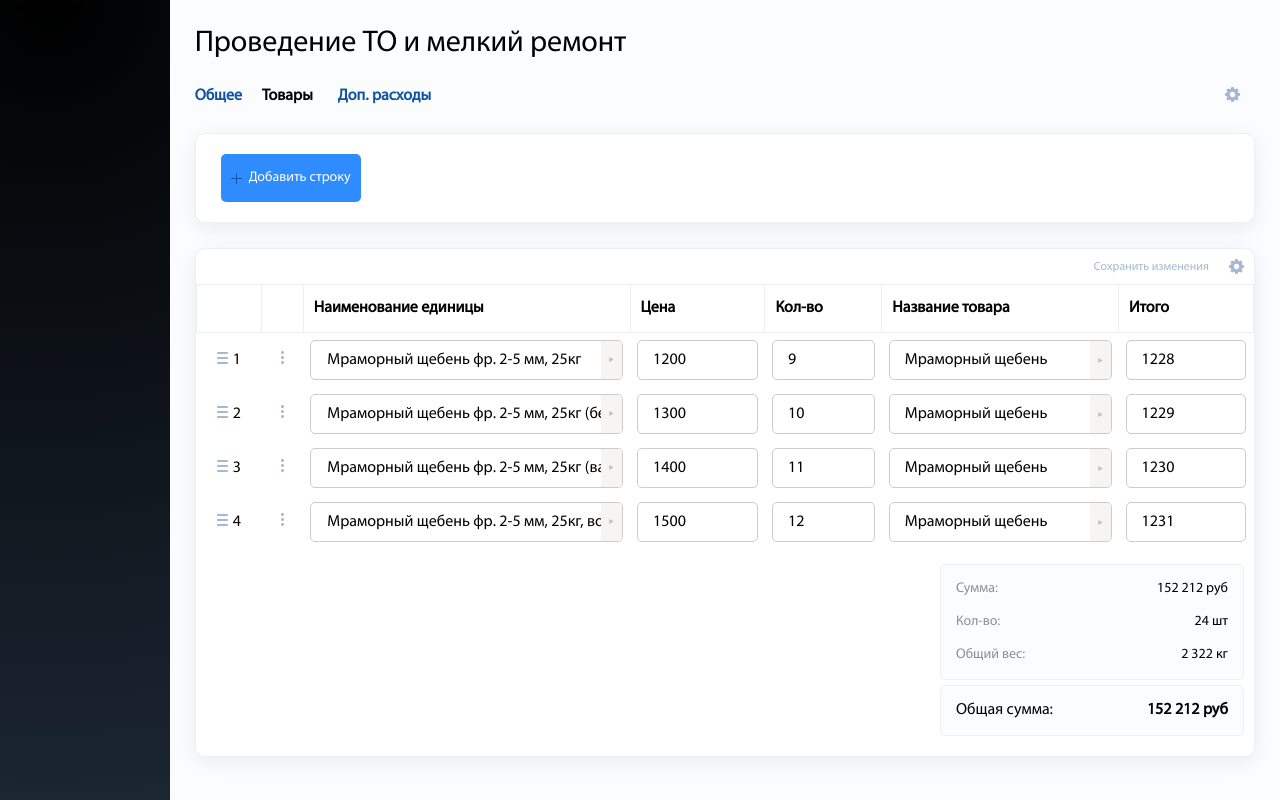
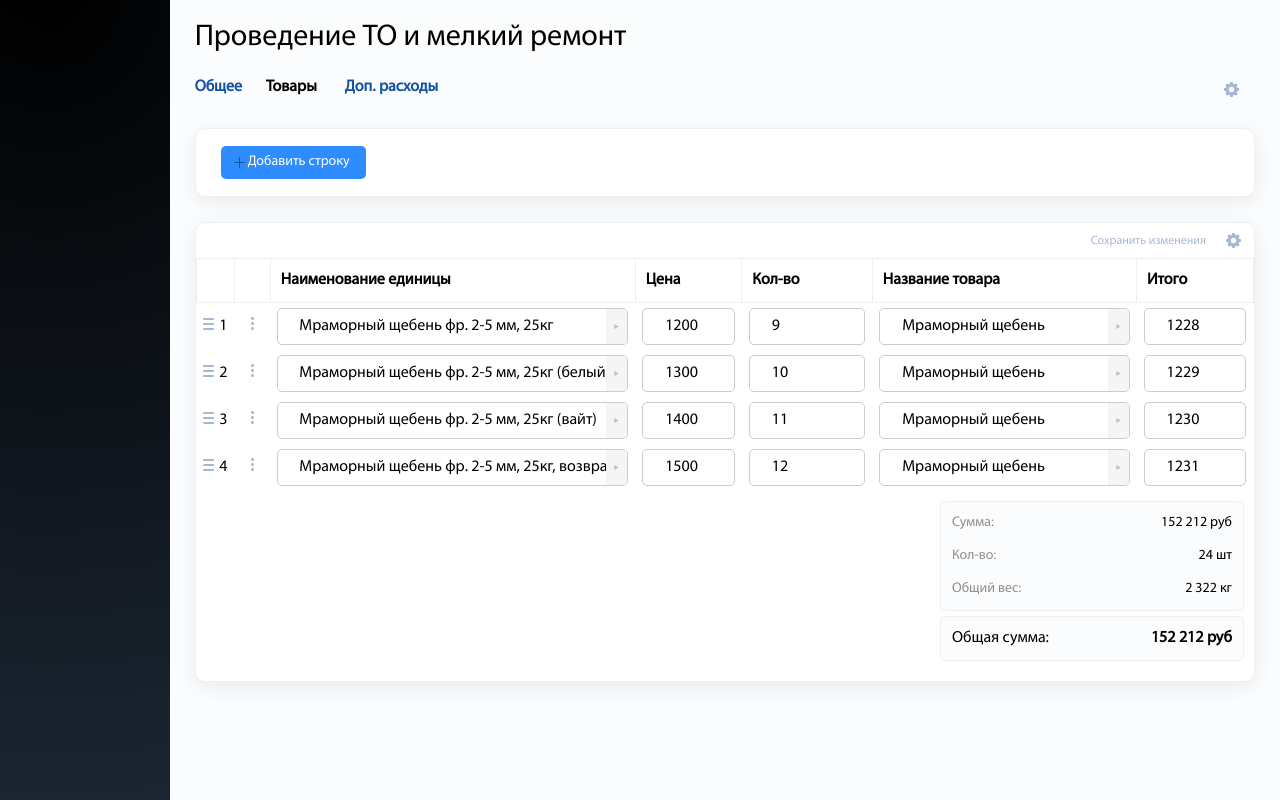
Before and after one commit to eugened503/opt6-test, a Vue app: page / in a window 1280 px wide. Built offline with nearby package versions, Linux system fonts and the light colour scheme.

Commit message:
fix: edits to the styles of the basic components

```diff
--- a/src/App.vue
+++ b/src/App.vue
@@ -8,6 +8,9 @@
 <script setup>
 import MainContent from "@/components/MainContent.vue";
 import MainSidebar from "@/components/MainSidebar.vue";
+import { onMounted } from "vue";
+
+onMounted(() => localStorage.removeItem("checkedNames"));
 </script>
 
 <style scoped lang="scss">
--- a/src/components/MainContent.vue
+++ b/src/components/MainContent.vue
@@ -1,5 +1,13 @@
 <template>
-  <div class="main-content">
+  <div
+    class="main-content"
+    @click="
+      () => {
+        isContentMenu = false;
+        isDisplayColumnsMenu = false;
+      }
+    "
+  >
     <div class="main-content__header">
       <button class="main-content__button" type="button">
         <threeLines />
@@ -15,7 +23,7 @@
       <button
         class="main-content__menu-button"
         type="button"
-        @click="ContentMenuToggle"
+        @click.stop="ContentMenuToggle"
       >
         <gearWheel />
       </button>
@@ -61,12 +69,12 @@ const displayColumnsMenuToggle = () => {
 
 <style scoped lang="scss">
 .main-content {
-  padding: 25px;
+  padding: 19px 25px 25px 25px;
   width: calc(1499 / 1728 * 100%);
   background-color: #fbfcfd;
 
   @media screen and (max-width: 767px) {
-    padding: 16px 10px;
+    padding: 9px 10px 16px;
     width: 100%;
   }
 
@@ -100,8 +108,12 @@ const displayColumnsMenuToggle = () => {
     position: relative;
     display: flex;
     justify-content: space-between;
-    margin: 25px 0 0;
+    margin: 22px 0 0;
     padding: 0 15px 0 0;
+
+    @media screen and (max-width: 767px) {
+      margin: 17px 0 0;
+    }
   }
 
   &__menu-nav {
@@ -113,10 +125,10 @@ const displayColumnsMenuToggle = () => {
       cursor: pointer;
 
       &:nth-child(2) {
-        margin: 0 25px 0 20px;
+        margin: 0px 28px 0 24px;
 
         @media screen and (max-width: 767px) {
-          margin: 0 20px 0 20px;
+          margin: 0 20px;
         }
       }
 
@@ -128,6 +140,7 @@ const displayColumnsMenuToggle = () => {
 
   &__menu-button {
     display: block;
+    padding: 4px 1px 0 5px;
     cursor: pointer;
 
     @media screen and (max-width: 767px) {
--- a/src/components/TheBasket.vue
+++ b/src/components/TheBasket.vue
@@ -31,7 +31,7 @@
   flex-direction: column;
   gap: 5px;
   max-width: 304px;
-  margin: 15px 10px 0 auto;
+  margin: 10px 10px 0 auto;
 
   @media screen and (max-width: 1059px) {
     margin: 15px 0 0 auto;
@@ -39,7 +39,7 @@
 
   &__body,
   &__footer {
-    padding: 15px;
+    padding: 12px 11px;
     border-radius: 5px;
     border: solid 1px #eeeff1;
     background-color: #fbfcfd;
--- a/src/components/TheTable.vue
+++ b/src/components/TheTable.vue
@@ -1,7 +1,11 @@
 <template>
   <div class="table-wrapper">
     <div class="table-wrapper__header">
-      <button type="button" class="table-wrapper__add-row-button" @click="addRow">
+      <button
+        type="button"
+        class="table-wrapper__add-row-button"
+        @click="addRow"
+      >
         <CrossIcon />
         Добавить строку
       </button>
@@ -9,8 +13,14 @@
     <div class="table-wrapper__body">
       <div class="table-wrapper__body-header">
         <div class="table-wrapper__body-header-content">
-          <button type="button" class="table-wrapper__save-button" :disabled="!isSave" @click="fetchData">Сохранить
-            изменения</button>
+          <button
+            type="button"
+            class="table-wrapper__save-button"
+            :disabled="!isSave"
+            @click="fetchData"
+          >
+            Сохранить изменения
+          </button>
           <button type="button">
             <gearWheel />
           </button>
@@ -20,12 +30,15 @@
         <thead>
           <tr>
             <th scope="col" v-for="item in col" :class="[item.prop]">
-              <span v-if="item.label !== 'id' && item.label !== 'action'" @mouseover="mouseOver"
-                @mouseleave="mouseLeave">
+              <span
+                v-if="item.label !== 'id' && item.label !== 'action'"
+                @mouseover="mouseOver"
+                @mouseleave="mouseLeave"
+              >
                 {{ item.label }}
               </span>
               <span v-else @mouseover="mouseOver" @mouseleave="mouseLeave">
-                &nbsp;
+                &nbsp;&nbsp;
               </span>
             </th>
           </tr>
@@ -34,44 +47,81 @@
           <tr v-for="(item, index) in tableDataConverter" :key="item.id">
             <td scope="row" v-for="el in item">
               <div>
-                <span v-if="item.price === el && '' !== el" class="title">Цена</span>
-                <span v-if="item.quantity === el && '' !== el" class="title">Кол-во</span>
-                <span v-if="item.productName === el && '' !== el" class="title">Название товара</span>
-                <span v-if="item.total === el && '' !== el" class="title">Итого</span>
-                <div v-if="item.nameUnit !== el &&
-        item.id !== el &&
-        item.action !== el &&
-        '' !== el
-        " class="table__cell-content">
+                <span v-if="item.price === el && '' !== el" class="title"
+                  >Цена</span
+                >
+                <span v-if="item.quantity === el && '' !== el" class="title"
+                  >Кол-во</span
+                >
+                <span v-if="item.productName === el && '' !== el" class="title"
+                  >Название товара</span
+                >
+                <span v-if="item.total === el && '' !== el" class="title"
+                  >Итого</span
+                >
+                <div
+                  v-if="
+                    item.nameUnit !== el &&
+                    item.id !== el &&
+                    item.action !== el &&
+                    '' !== el
+                  "
+                  class="table__cell-content"
+                >
                   {{ el }}
-                  <button v-if="item.productName === el" class="table__cell-button">
+                  <button
+                    v-if="item.productName === el"
+                    class="table__cell-button"
+                  >
                     <triangleSvg class="rotate" />
                   </button>
                 </div>
                 <div class="table__buttons" v-if="item.id === el">
                   <span class="title">Номер строки</span>
-                  <button class="table__button-col" type="button" @mouseover="mouseOverSelectRow"
-                    @mouseleave="mouseLeaveSelectRow">
+                  <button
+                    class="table__button-col"
+                    type="button"
+                    @mouseover="mouseOverSelectRow"
+                    @mouseleave="mouseLeaveSelectRow"
+                  >
                     <threeLines />
                     <span>{{ index + 1 }}</span>
                   </button>
                 </div>
-                <div v-if="item.action === el && item.action === null" class="table__action-buttons">
+                <div
+                  v-if="item.action === el && item.action === null"
+                  class="table__action-buttons"
+                >
                   <span class="title">Действие</span>
-                  <button type="button" @click="
-        isDeleteId = isDeleteId === item.id ? null : item.id
-        ">
+                  <button
+                    type="button"
+                    @click.stop="
+                      isDeleteId = isDeleteId === item.id ? null : item.id
+                    "
+                  >
                     <threeDots />
                   </button>
-                  <button v-if="item.id === isDeleteId" type="button" class="table__delete-button"
-                    @click="deleteProduct(index)">
+                  <button
+                    v-if="item.id === isDeleteId"
+                    type="button"
+                    class="table__delete-button"
+                    @click.stop="deleteProduct(index)"
+                  >
                     удалить
                   </button>
                 </div>
-                <div v-if="item.nameUnit && item.nameUnit === el" class="table__select"
-                  :class="{ 'select-display': item.nameUnit === 'Выберите значение' }">
+                <div
+                  v-if="item.nameUnit && item.nameUnit === el"
+                  class="table__select"
+                  :class="{
+                    'select-display': item.nameUnit === 'Выберите значение',
+                  }"
+                >
                   <span class="title">Наименование единицы</span>
-                  <v-select v-model="selectedNameUnits[index]" :options="options" />
+                  <v-select
+                    v-model="selectedNameUnits[index]"
+                    :options="options"
+                  />
                 </div>
               </div>
             </td>
@@ -295,6 +345,7 @@ const resizableTable = () => {
       grip.style.width = "5px";
       grip.style.position = "absolute";
       grip.style.cursor = "col-resize";
+      grip.style.userSelect = "none";
 
       grip.addEventListener("mousedown", function (e) {
         thElm = th;
@@ -378,7 +429,7 @@ const fetchData = () => {
       console.log(data);
     })
     .catch((error) => console.log("error", error));
-}
+};
 
 // хуки
 onMounted(() => {
@@ -420,7 +471,6 @@ watch(
   { deep: true },
 );
 
-
 watch(
   props,
   (newProps) => {
@@ -434,12 +484,20 @@ watch(
 .table-wrapper {
   margin: 25px 0 0;
 
+  @media screen and (max-width: 767px) {
+    margin: 30px 0 0;
+  }
+
   &__header {
-    padding: 20px 25px;
+    padding: 17px 25px 17px 25px;
     border-radius: 10px;
     box-shadow: 0 5px 20px rgba(0, 0, 0, 0.07);
     border: solid 1px #eeeff1;
     background-color: #fff;
+
+    @media screen and (max-width: 767px) {
+      padding: 17px 25px 19px 25px;
+    }
   }
 
   &__add-row-button {
@@ -447,10 +505,10 @@ watch(
     align-items: center;
     background-color: #2f8cff;
     border-radius: 5px;
-    padding: 15px 10px;
+    padding: 7px 16px 8px 13px;
     color: #fff;
     font-size: 14px;
-    gap: 7px;
+    gap: 3px;
     cursor: pointer;
   }
 
@@ -484,16 +542,16 @@ watch(
     padding: 10px;
     align-items: center;
     justify-content: flex-end;
+
+    @media screen and (max-width: 1059px) {
+      display: none;
+    }
   }
 
   &__body-header-content {
     display: flex;
     align-items: center;
-    gap: 20px;
-
-    @media screen and (max-width: 1059px) {
-      display: none;
-    }
+    gap: 17px;
 
     span {
       color: #a6b7d4;
@@ -504,6 +562,7 @@ watch(
       display: flex;
       justify-content: center;
       align-items: center;
+      padding: 0 3px 0 0;
       cursor: pointer;
     }
   }
@@ -514,6 +573,7 @@ watch(
     border: none;
     text-align: left;
     background-color: #fff;
+    overflow-x: hidden;
 
     @media screen and (max-width: 1059px) {
       display: flex;
@@ -524,14 +584,20 @@ watch(
         display: none;
       }
 
+      tr {
+        height: 44px;
+      }
+
       th {
         border: 1px solid #eeeff1;
         cursor: pointer;
-        padding: 14px 10px;
-        white-space: nowrap;
+        padding: 11px 10px;
+        overflow: hidden;
 
         span {
+          position: relative;
           display: block;
+          white-space: nowrap;
           font-weight: 600;
         }
       }
@@ -564,8 +630,8 @@ watch(
         @media screen and (max-width: 1059px) {
           display: flex;
           flex-direction: column;
-          gap: 15px;
-          padding: 15px 15px 25px;
+          gap: 12px;
+          padding: 12px 15px 25px;
           border-radius: 10px;
           box-shadow: 0 5px 20px 0 rgba(0, 0, 0, 0.07);
           border: solid 1px #eeeff1;
@@ -580,12 +646,13 @@ watch(
       td {
         padding: 5px 7px;
         position: relative;
-        max-width: 100px;
+        max-width: 46px;
         white-space: nowrap;
         text-overflow: clip;
 
         @media screen and (max-width: 1059px) {
           padding: 0;
+          max-width: unset;
         }
       }
     }
@@ -602,33 +669,13 @@ watch(
       transform: rotate(-90deg);
     }
 
-    // .id {
-    //   width: calc(71 / 1449 * 100%);
-    // }
+    .id {
+      width: 3.4%;
+    }
 
-    // .action {
-    //   width: calc(20 / 1449 * 100%);
-    // }
-
-    // .nameUnit {
-    //   width: calc(623 / 1449 * 100%);
-    // }
-
-    // .price {
-    //   width: calc(216 / 1449 * 100%); //!
-    // }
-
-    // .quantity {
-    //   width: calc(216 / 1449 * 100%); //!
-    // }
-
-    // .productName {
-    //   width: calc(167 / 1449 * 100%);
-    // }
-
-    // .total {
-    //   width: calc(142 / 1449 * 100%);
-    // }
+    .action {
+      width: 3.4%;
+    }
 
     &__buttons {
       display: flex;
@@ -644,11 +691,14 @@ watch(
 
     &__button-col {
       width: 100%;
-      height: 44px;
 
       @media screen and (max-width: 1059px) {
         width: auto;
         height: auto;
+      }
+
+      svg {
+        pointer-events: none;
       }
 
       span {
@@ -674,7 +724,7 @@ watch(
       top: 32px;
       left: 12px;
       width: 179px;
-      padding: 7px 19px;
+      padding: 5px 9px;
       border-radius: 5px;
       box-shadow:
         0 0 3px 0 #000,
@@ -682,10 +732,11 @@ watch(
       background-color: #fff;
       z-index: 2;
       font-size: 14px;
+      text-align: left;
       color: #ae0a0a;
 
       @media screen and (max-width: 1059px) {
-        top: 20px;
+        top: 36px;
         left: 0;
       }
     }
@@ -695,7 +746,7 @@ watch(
       border-radius: 5px;
       border: solid 1px #ccc;
       background-color: #fff;
-      padding: 10px 15px 9px;
+      padding: 8px 22px 8px;
       overflow: hidden;
     }
 
@@ -713,7 +764,7 @@ watch(
     }
 
     .title {
-      margin: 0 0 5px;
+      margin: 0 0 2px;
       font-size: 10px;
       color: #8f8f8f;
       display: none;
@@ -775,7 +826,7 @@ watch(
 
   &__dropdown-toggle {
     margin: 0 !important;
-    padding: 7px 15px !important;
+    padding: 5px 20px !important;
     border-radius: 5px !important;
     border: solid 1px #ccc !important;
     background-color: #fff !important;
```
Also changed, not shown: src/components/ContentMenu.vue (+3 -8 lines), src/components/DisplayColumnsMenu.vue (+10 -3 lines).
